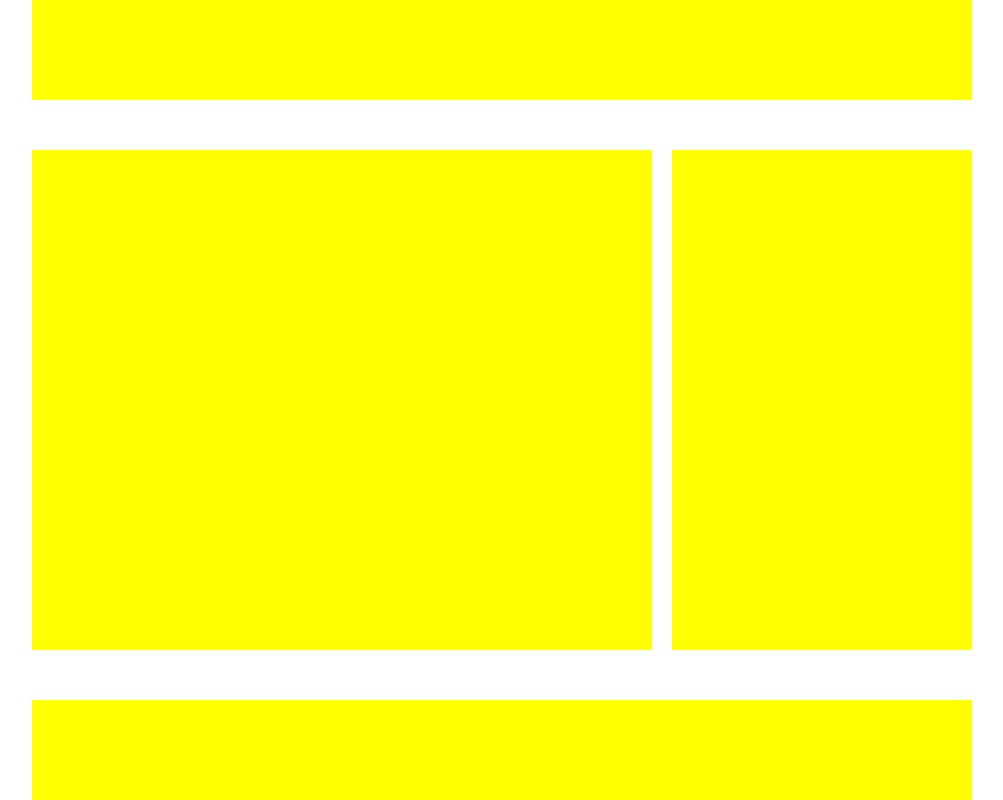
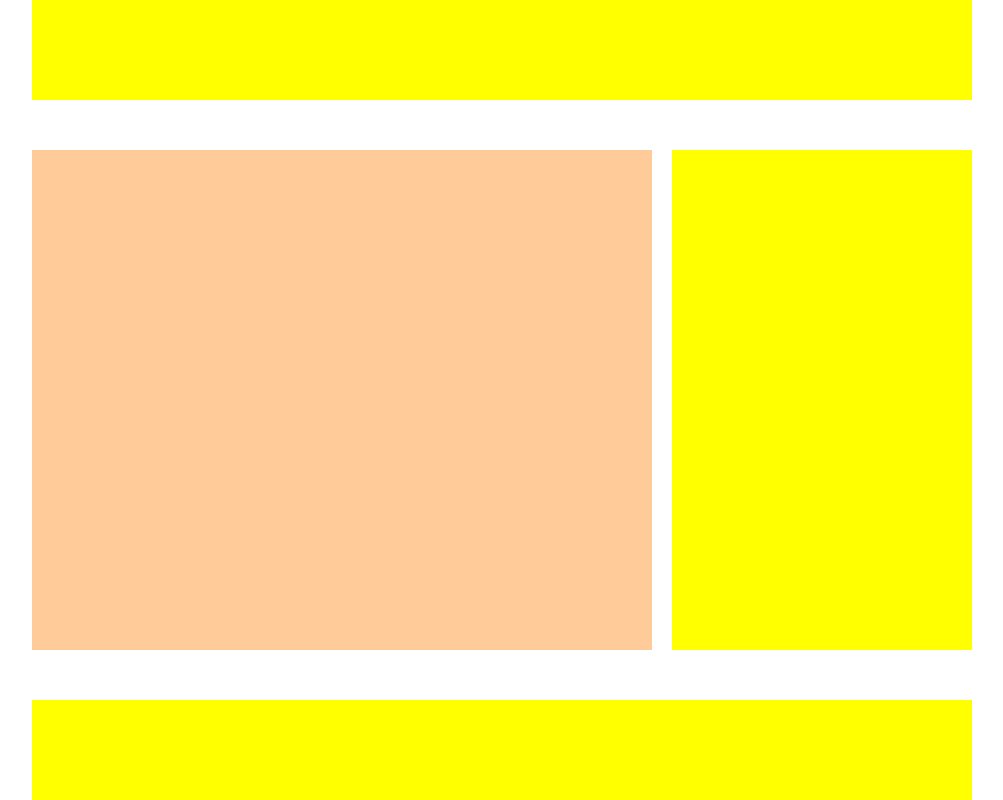
Before and after one commit to ghkmkm/git1, a plain HTML site: page git2/index.html in a window 1280 px wide. Shown: the whole page, without its empty margins (138-1141 px from the left). Drawn offline with Linux system fonts and the light colour scheme.

Commit message:
背景変更

```diff
--- a/git2/css/style.css
+++ b/git2/css/style.css
@@ -18,7 +18,7 @@
     width: 620px;
     height: 500px;
     margin-bottom: 50px;
-    background: #ff0;
+    background: #fc9;
     float: left;
 }
 
```
